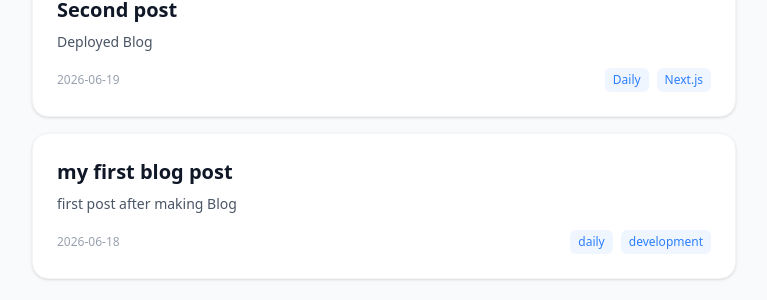
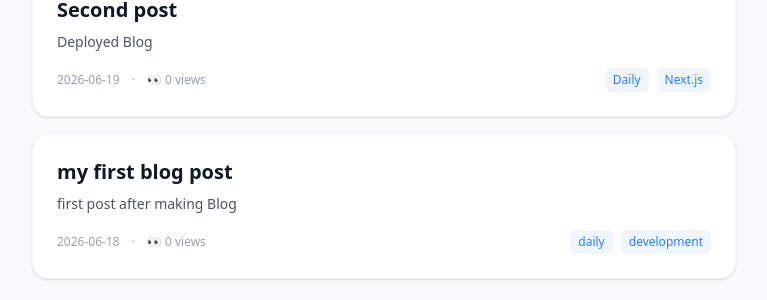
Before and after one commit to jihoonYun-o/my-first-blog, a Next.js app: page / in a window 1280 px wide. Shown: the part 306-606 px from the top of the page, without its empty margins (256-1023 px from the left). Built offline with nearby package versions, Linux system fonts and the light colour scheme; no server answers; the database is empty; a web font is replaced by a local one.

Commit message:
supabase2

```diff
--- a/app/page.tsx
+++ b/app/page.tsx
@@ -1,15 +1,21 @@
 import Link from "next/link";
 import { getSortedPostsData } from "../lib/posts";
+import { supabase } from "../lib/supabase"; // 👈 Supabase 불러오기!
 
-// 👇 주소창의 쿼리(?tag=React)를 읽어오기 위해 searchParams를 추가합니다.
 export default async function Home({ searchParams }: { searchParams: Promise<{ tag?: string }> }) {
   const { tag } = await searchParams;
   const allPosts = getSortedPostsData();
 
-  // 1. 모든 글에서 태그만 쏙쏙 뽑아서 중복을 제거합니다. (예: ['일상', '회고', 'Next.js'])
+  // 👇 1. DB에서 모든 글의 조회수를 한 번에 가져옵니다.
+  const { data: views } = await supabase.from('views').select('slug, count');
+
+  // 👇 2. 조회수를 카드에 넣기 쉽게 변환합니다. (예: { "my-first-post": 10, "my-second-post": 5 })
+  const viewCounts = views?.reduce((acc, view) => {
+    acc[view.slug] = view.count;
+    return acc;
+  }, {} as Record<string, number>) || {};
+
   const allTags = Array.from(new Set(allPosts.flatMap(post => post.tags || [])));
-
-  // 2. 선택된 태그가 있으면 그 태그가 포함된 글만 남기고, 없으면 전체 글을 보여줍니다.
   const filteredPosts = tag
     ? allPosts.filter(post => post.tags?.includes(tag))
     : allPosts;
@@ -18,7 +24,7 @@ export default async function Home({ searchParams }: { searchParams: Promise<{ t
     <main className="min-h-screen p-8 max-w-3xl mx-auto">
       <h1 className="text-3xl font-bold mt-10 mb-8 text-gray-900 dark:text-gray-100">Posts</h1>
 
-      {/* 🏷️ 태그 필터 버튼 영역 */}
+      {/* 태그 필터 버튼 영역 */}
       <div className="flex flex-wrap gap-2 mb-8">
         <Link
           href="/"
@@ -41,7 +47,7 @@ export default async function Home({ searchParams }: { searchParams: Promise<{ t
         ))}
       </div>
 
-      {/* 📝 글 목록 영역 */}
+      {/* 글 목록 영역 */}
       <div className="flex flex-col gap-4">
         {filteredPosts.length > 0 ? (
           filteredPosts.map((post) => (
@@ -54,8 +60,13 @@ export default async function Home({ searchParams }: { searchParams: Promise<{ t
               <p className="text-gray-600 dark:text-gray-300 text-sm mb-4">{post.description}</p>
 
               <div className="flex justify-between items-center">
-                <time className="text-xs text-gray-400 dark:text-gray-500">{post.date}</time>
-                {/* 카드 안에도 작게 태그를 보여줍니다 */}
+                {/* 👇 날짜 옆에 조회수를 추가했습니다! */}
+                <div className="flex items-center gap-3 text-xs text-gray-400 dark:text-gray-500">
+                  <time>{post.date}</time>
+                  <span>·</span>
+                  <span>👀 {viewCounts[post.id] || 0} views</span>
+                </div>
+
                 <div className="flex gap-2">
                   {post.tags?.map(t => (
                     <span key={t} className="text-xs text-blue-500 dark:text-blue-400 bg-blue-50 dark:bg-blue-900/30 px-2 py-1 rounded-md">
```
